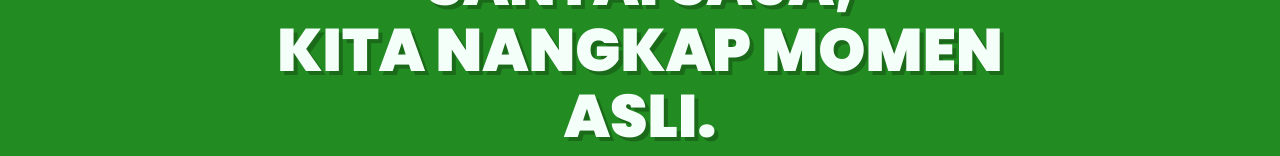
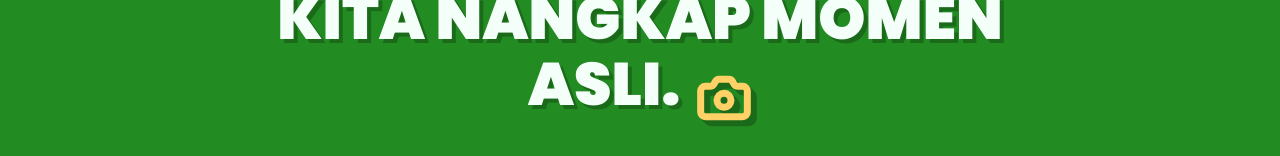
Before and after one commit to UsmanAzizz/kukiwa, a React (Vite) app: page / in a window 1280 px wide. Shown: the part 1219-1375 px from the top of the page. Built offline with nearby package versions, Linux system fonts and the light colour scheme.

Commit message:
style: move hero up and add camera icon to philosophy

```diff
--- a/src/components/Hero.jsx
+++ b/src/components/Hero.jsx
@@ -4,7 +4,7 @@ import { motion } from 'framer-motion';
 
 const Hero = () => {
   return (
-    <section id="home" className="pt-28 md:pt-40 pb-16 md:pb-20 bg-[#F5F5F0] min-h-screen flex items-center overflow-hidden">
+    <section id="home" className="pt-20 md:pt-32 pb-16 md:pb-20 bg-[#F5F5F0] min-h-screen flex items-center overflow-hidden">
       <div className="max-w-7xl mx-auto px-6 w-full grid grid-cols-1 lg:grid-cols-2 gap-10 lg:gap-8 items-center">
 
         {/* TEXT FIRST ON MOBILE */}
--- a/src/components/Philosophy.jsx
+++ b/src/components/Philosophy.jsx
@@ -1,5 +1,6 @@
 import React from 'react';
 import { motion } from 'framer-motion';
+import { Camera } from 'lucide-react';
 
 const Philosophy = () => {
   return (
@@ -22,6 +23,7 @@ const Philosophy = () => {
           className="text-4xl md:text-6xl font-black uppercase leading-[1.1] drop-shadow-[4px_4px_0px_#1a6a1a]"
         >
           Santai Saja, <br className="hidden md:block"/> Kita Nangkap Momen Asli.
+          <Camera className="inline-block w-10 h-10 md:w-14 md:h-14 ml-2 md:ml-4 text-[#FFD166] drop-shadow-[2px_2px_0px_#1a6a1a] align-text-bottom -mt-2" strokeWidth={3} />
         </motion.h2>
 
         <motion.div
```
